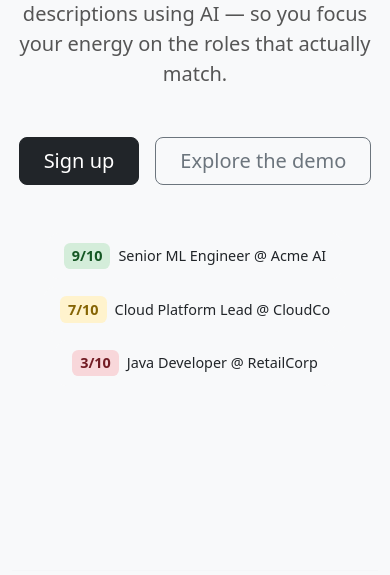
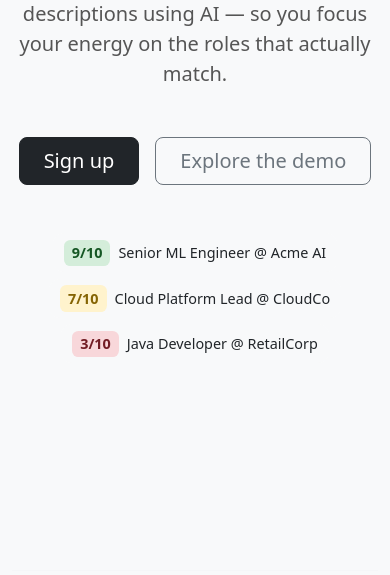
Before and after one commit to sarusso/jobfit, a Django app: template services/webapp/code/jobfit/core_app/templates/home.html in a window 390 px wide. Shown: the part 314-889 px from the top of the page. Run offline with Django 3.2, Linux system fonts and the light colour scheme; the template is opened without the code that fills it, so the values that code supplies are empty.

Commit message:
Tighten score demo cards spacing on mobile in home.html
Co-Authored-By: Claude Sonnet 4.6 <noreply@anthropic.com>

```diff
--- a/services/webapp/code/jobfit/core_app/templates/home.html
+++ b/services/webapp/code/jobfit/core_app/templates/home.html
@@ -22,7 +22,8 @@
   .score-low  { background: #f8d7da; color: #721c24; border-radius: .4rem; padding: .15rem .5rem; font-weight: 700; }
   @media (max-width: 767px) {
     .hero { justify-content: flex-start; padding-top: 3rem; }
-    .hero-scores { margin-top: 3rem !important; padding-top: 0 !important; }
+    .hero-scores { margin-top: 3rem !important; padding-top: 0 !important; gap: .4rem !important; }
+    .hero-scores .score-demo { padding: .4rem .7rem; }
   }
 </style>
 
```
